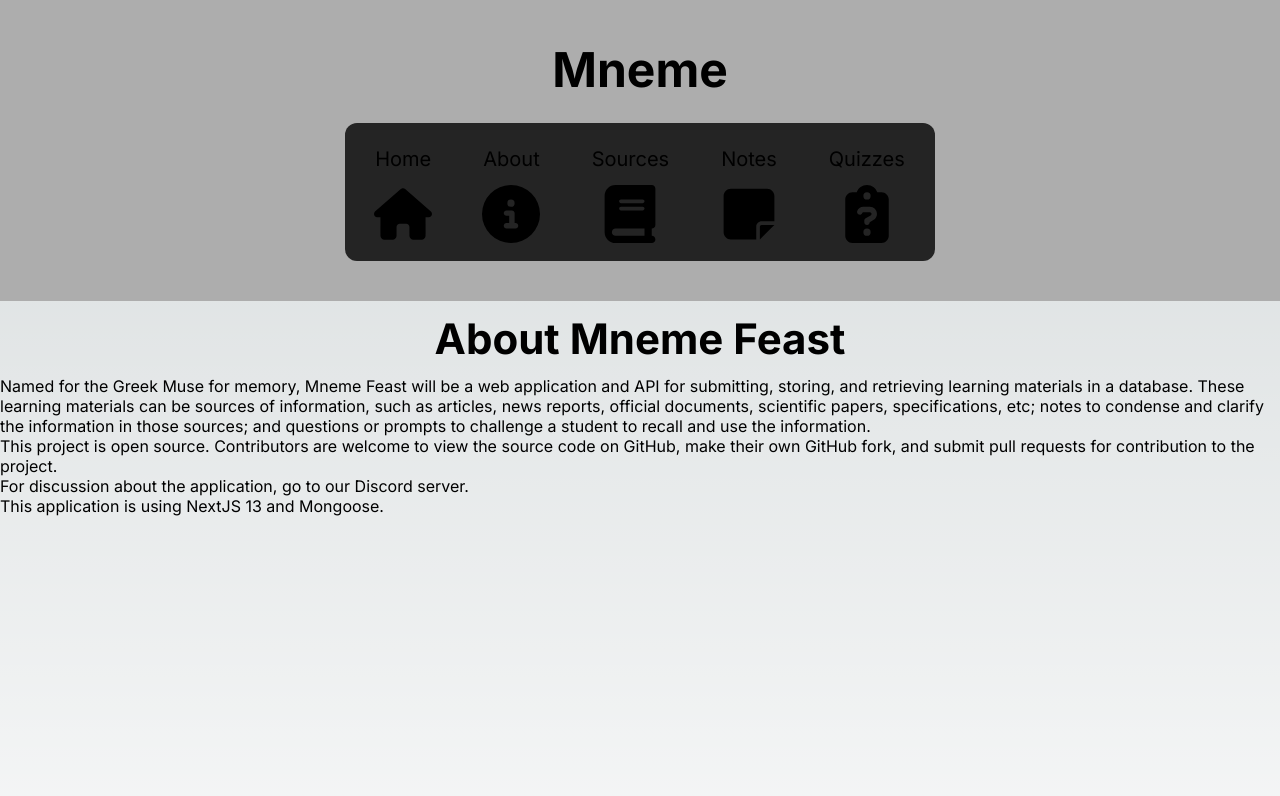
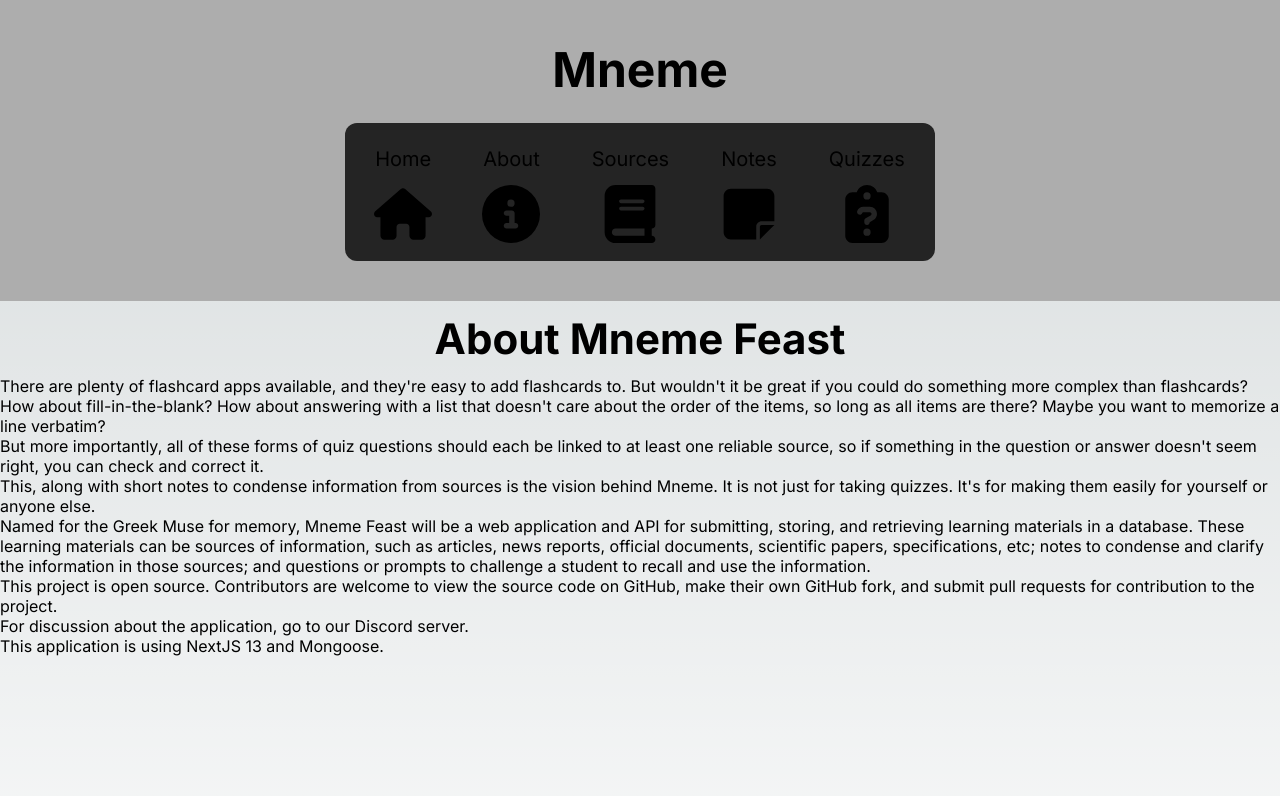
Before and after one commit to LLAMA-Coop/Alpaca, a Next.js app: page /about in a window 1280 px wide. Shown: the top 796 px of the page. Built offline with nearby package versions, Linux system fonts and the light colour scheme.

Commit message:
Add more specific introduction to Mneme

```diff
--- a/app/about/page.js
+++ b/app/about/page.js
@@ -6,6 +6,23 @@ export default function About() {
   return (
     <main className={styles.main}>
       <h2>About Mneme Feast</h2>
+      <p>
+        There are plenty of flashcard apps available, and they're easy to add
+        flashcards to. But wouldn't it be great if you could do something more
+        complex than flashcards? How about fill-in-the-blank? How about
+        answering with a list that doesn't care about the order of the items, so
+        long as all items are there? Maybe you want to memorize a line verbatim?
+      </p>
+      <p>
+        But more importantly, all of these forms of quiz questions should each
+        be linked to at least one reliable source, so if something in the
+        question or answer doesn't seem right, you can check and correct it.
+      </p>
+      <p>
+        This, along with short notes to condense information from sources is the
+        vision behind Mneme. It is not just for taking quizzes. It's for making
+        them easily for yourself or anyone else.
+      </p>
       <p>
         Named for the{" "}
         <Link href="https://en.wikipedia.org/wiki/Mneme" target="_blank">
@@ -28,7 +45,8 @@ export default function About() {
       </p>
       <p>
         For discussion about the application,{" "}
-        <Link href="https://discord.gg/PcsjqPFh">go to our Discord server</Link>.
+        <Link href="https://discord.gg/PcsjqPFh">go to our Discord server</Link>
+        .
       </p>
       <p>This application is using NextJS 13 and Mongoose.</p>
     </main>
```
Also changed, not shown: 1 other file (tests, documents, lock files or other folders).
